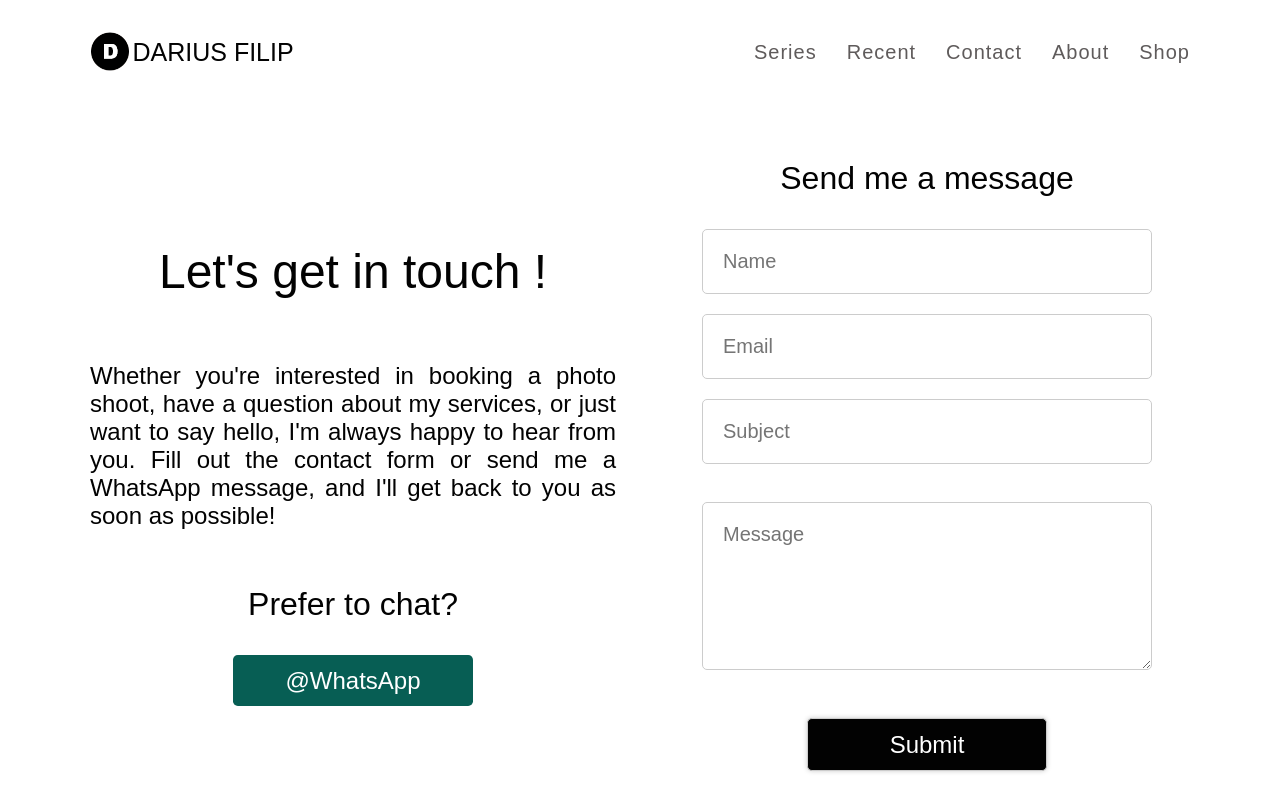
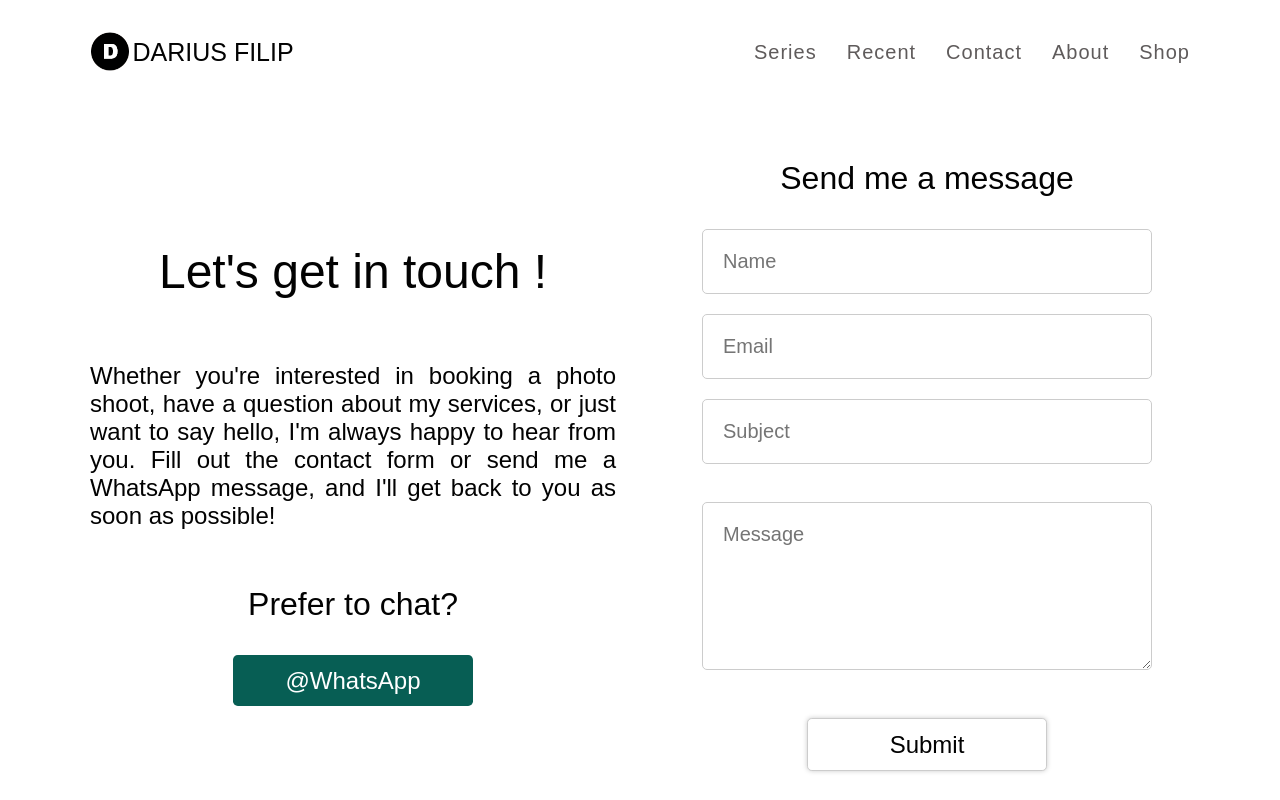
Before and after one commit to danieldraganweb/darius-filip-com-next-app, a Next.js app: page /contact in a window 1280 px wide. Shown: the top 800 px of the page. Built offline with nearby package versions, Linux system fonts and the light colour scheme.

Commit message:
style  submit button contact form

```diff
--- a/app/components/ContactForm.tsx
+++ b/app/components/ContactForm.tsx
@@ -106,7 +106,12 @@ function ContactForm() {
                 required
                 placeholder="Message"
               />
-              <button type="submit">{status}</button>
+              <button
+                type="submit"
+                disabled={!name || !email || !subject || !message}
+              >
+                {status}
+              </button>
             </div>
           </form>
         </div>
--- a/app/styles/components/ContactForm.module.scss
+++ b/app/styles/components/ContactForm.module.scss
@@ -53,7 +53,10 @@
     .buttonWApp:active {
         background-color: #128c7e;
         color: $primary-color;
+        transition: all 0.2s ease-in-out;
+        transform: scale(0.95);
     }
+
 
 
     a{
@@ -142,8 +145,8 @@
         padding: 0.7rem;
         font-size: clamp(0.5rem, 5vw, 1.5rem);
         border: 1px solid #ccc;
-        background-color: $secondary-color;
-        color: $primary-color;
+        background-color: $primary-color;
+        color: $secondary-color;
         margin-top: 1em;
         margin-bottom: 1.5em;
         box-shadow: #ccc 0px 0px 5px 0px;
@@ -157,14 +160,20 @@
 
     button:active {
         background-color: $senary-color;
-        color: $secondary-color;
+        color: $primary-color;
+        transition: all 0.2s ease-in-out;
+        transform: scale(0.95);
     }
 
     button:focus {
         outline: none;
     }
-    button:disabled {
-        background-color: $senary-color;
+    .button:disabled {
+        background-color: #ffffff;
+        color: $primary-color;
+    }
+    .button:required {
+        background-color: #ff0000;
         color: $primary-color;
     }
 
```
